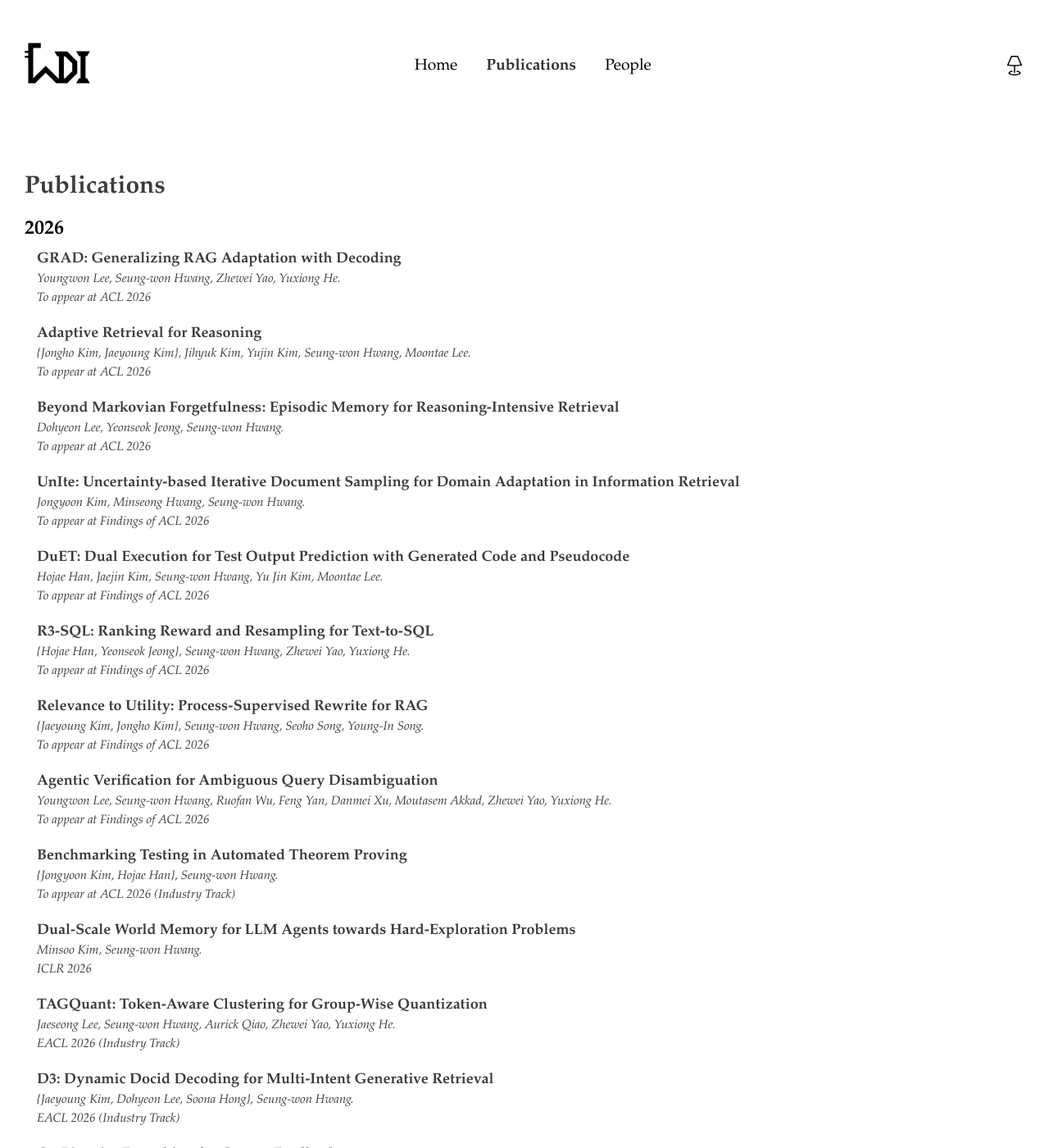
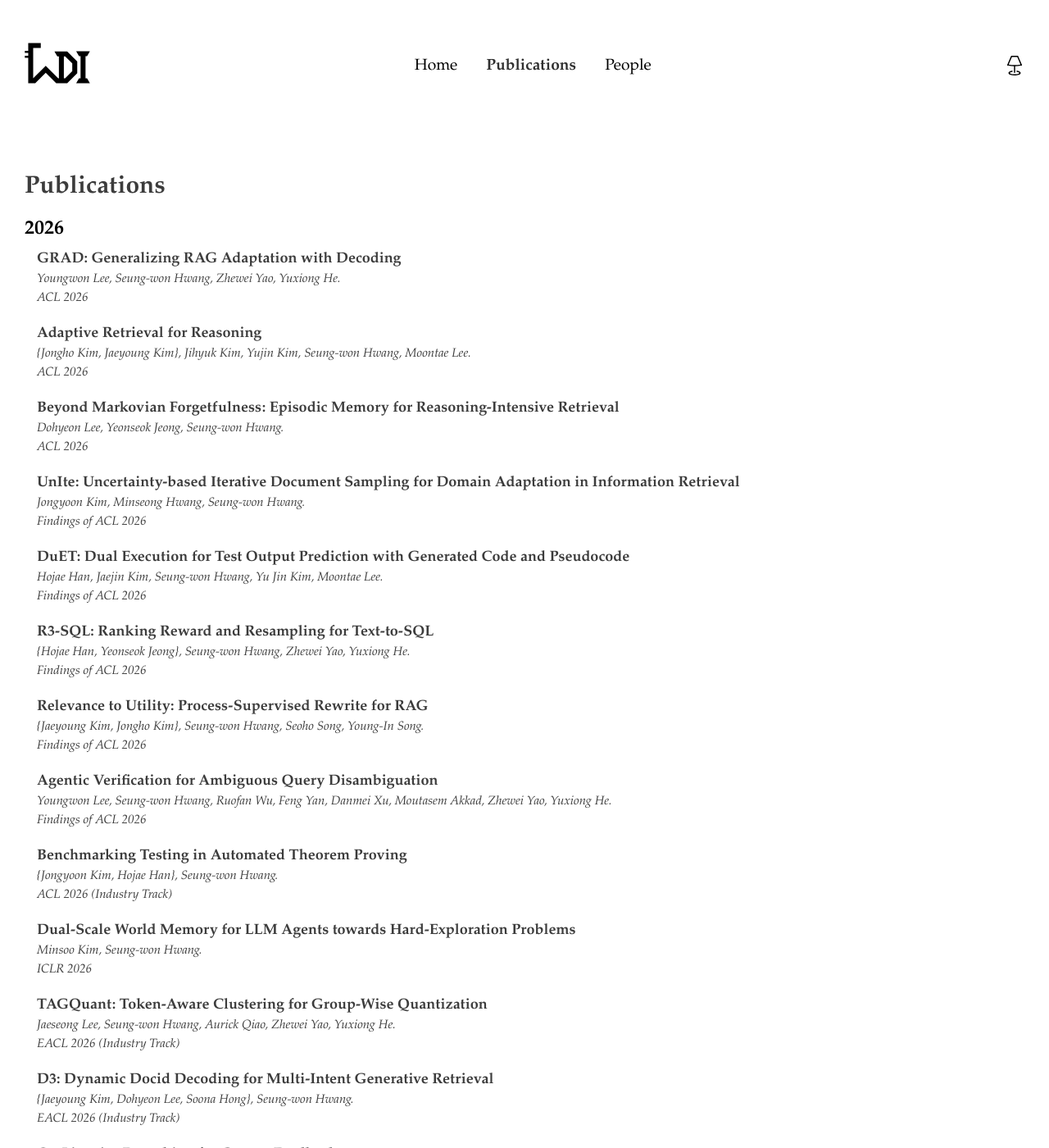
Before and after one commit to ldilab/ldilab.github.io, a Jekyll site: the page built from publications.html, in a window 1280 px wide and 1400 px high. Shown: the whole window at 82% size. Built offline with Jekyll 4.4.1, drawn with Linux system fonts in a browser that asks for light colours.

Commit message:
publications updated

```diff
--- a/_data/publications.yml
+++ b/_data/publications.yml
@@ -2,44 +2,56 @@
   papers:
   - title: 'GRAD: Generalizing RAG Adaptation with Decoding'
     authors: 'Youngwon Lee, Seung-won Hwang, Zhewei Yao, Yuxiong He'
-    venue: To appear at ACL 2026
+    venue: ACL 2026
+    url: https://aclanthology.org/2026.acl-long.2099.pdf
   - title: 'Adaptive Retrieval for Reasoning'
     authors: '{Jongho Kim, Jaeyoung Kim}, Jihyuk Kim, Yujin Kim, Seung-won Hwang, Moontae Lee'
-    venue: To appear at ACL 2026
+    venue: ACL 2026
+    url: https://aclanthology.org/2026.acl-long.1734.pdf
   - title: 'Beyond Markovian Forgetfulness: Episodic Memory for Reasoning-Intensive Retrieval'
     authors: 'Dohyeon Lee, Yeonseok Jeong, Seung-won Hwang'
-    venue: To appear at ACL 2026
+    venue: ACL 2026
+    url: https://aclanthology.org/2026.acl-long.1728.pdf
   - title: 'UnIte: Uncertainty-based Iterative Document Sampling for Domain Adaptation in Information Retrieval'
     authors: 'Jongyoon Kim, Minseong Hwang, Seung-won Hwang'
-    venue: To appear at Findings of ACL 2026
+    venue: Findings of ACL 2026
+    url: https://aclanthology.org/2026.findings-acl.1614.pdf
   - title: 'DuET: Dual Execution for Test Output Prediction with Generated Code and Pseudocode'
     authors: 'Hojae Han, Jaejin Kim, Seung-won Hwang, Yu Jin Kim, Moontae Lee'
-    venue: To appear at Findings of ACL 2026
+    venue: Findings of ACL 2026
+    url: https://aclanthology.org/2026.findings-acl.2144.pdf
   - title: 'R3-SQL: Ranking Reward and Resampling for Text-to-SQL'
     authors: '{Hojae Han, Yeonseok Jeong}, Seung-won Hwang, Zhewei Yao, Yuxiong He'
-    venue: To appear at Findings of ACL 2026
+    venue: Findings of ACL 2026
+    url: https://aclanthology.org/2026.findings-acl.2146.pdf
   - title: 'Relevance to Utility: Process-Supervised Rewrite for RAG'
     authors: '{Jaeyoung Kim, Jongho Kim}, Seung-won Hwang, Seoho Song, Young-In Song'
-    venue: To appear at Findings of ACL 2026
+    venue: Findings of ACL 2026
+    url: https://aclanthology.org/2026.findings-acl.1513.pdf
   - title: 'Agentic Verification for Ambiguous Query Disambiguation'
     authors: 'Youngwon Lee, Seung-won Hwang, Ruofan Wu, Feng Yan, Danmei Xu, Moutasem Akkad, Zhewei Yao, Yuxiong He'
-    venue: To appear at Findings of ACL 2026
+    venue: Findings of ACL 2026
+    url: https://aclanthology.org/2026.findings-acl.1932.pdf
   - title: 'Benchmarking Testing in Automated Theorem Proving'
     authors: '{Jongyoon Kim, Hojae Han}, Seung-won Hwang'
-    venue: To appear at ACL 2026 (Industry Track)
+    venue: ACL 2026 (Industry Track)
+    url: https://aclanthology.org/2026.acl-industry.150.pdf
   - title: 'Dual-Scale World Memory for LLM Agents towards Hard-Exploration Problems'
     authors: 'Minsoo Kim, Seung-won Hwang'
     venue: ICLR 2026
+    url: https://openreview.net/forum?id=bH5uHIVtTe
   - title: 'TAGQuant: Token-Aware Clustering for Group-Wise Quantization'
     authors: 'Jaeseong Lee, Seung-won Hwang, Aurick Qiao, Zhewei Yao, Yuxiong He'
     venue: EACL 2026 (Industry Track)
+    url: https://aclanthology.org/2026.eacl-industry.18.pdf
   - title: 'D3: Dynamic Docid Decoding for Multi-Intent Generative Retrieval'
     authors: '{Jaeyoung Kim, Dohyeon Lee, Soona Hong}, Seung-won Hwang'
     venue: EACL 2026 (Industry Track)
+    url: https://aclanthology.org/2026.eacl-industry.58.pdf
   - title: 'On Listwise Reranking for Corpus Feedback'
     authors: 'Soyoung Yoon, Jongho Kim, Daeyong Kwon, Avishek Anand, Seung-won Hwang'
     venue: WSDM 2026 (short)
-    url: https://arxiv.org/pdf/2510.00887
+    url: https://doi.org/10.1145/3773966.3779404
 - year: 2025
   papers:
   - title: 'AcuRank: Uncertainty-Aware Adaptive Computation for Listwise Reranking'
```
